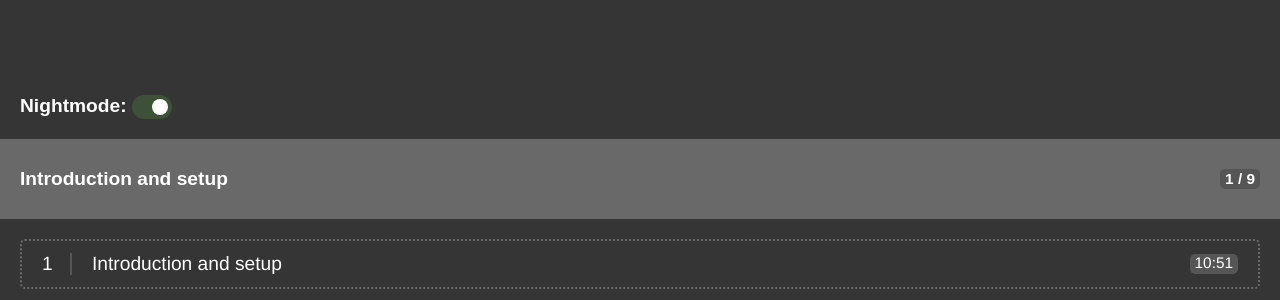
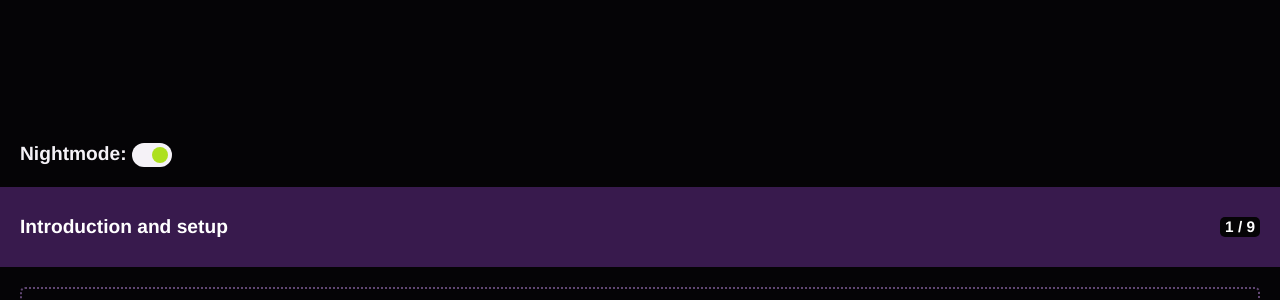
Before and after one commit to sabina929/react-video-player-app, a React (Create React App) app: page /ghI-gMi1DPc in a window 1280 px wide. Shown: the part 645-945 px from the top of the page. Built offline with nearby package versions, Linux system fonts and the light colour scheme.

Commit message:
small changes

```diff
--- a/src/components/containers/VPlayer.js
+++ b/src/components/containers/VPlayer.js
@@ -6,22 +6,22 @@ import StyledVPlayer from '../styles/StyledVPlayer'
 
 
 const themeDark = {
-    bgcolor: "#353535",
-    bgcolorItem: "#414141",
-    bgcolorItemActive: "#405c65",
-    bgcolorPlayed: "#5264de",
+    bgcolor: "hsl(276, 24%, 2%)",
+    bgcolorItem: "hsl(276, 24%, 12%)",
+    bgcolorItemActive: "hsl(276, 50%, 20%)",
+    bgcolorPlayed: "hsl(276, 56%, 50%)",
     border: "none",
     borderPlayed: "none",
-    color: "#ffffff"
+    color: "hsl(276, 24%, 96%)"
 }
 const themeLight = {
-    bgcolor: "#ffffff",
-    bgcolorItem: "#ffffff",
-    bgcolorItemActive: "#80a7b1",
-    bgcolorPlayed: "#7d9979",
-    border: "1px solid #353535",
+    bgcolor: "hsl(276, 24%, 96%)",
+    bgcolorItem: "hsl(276, 24%, 96%)",
+    bgcolorItemActive: "hsl(276, 50%, 60%)",
+    bgcolorPlayed: "hsl(276, 24%, 36%)",
+    border: "1px solid hsl(276, 24%, 2%)",
     borderPlayed: "none",
-    color: "#353535"
+    color: "hsl(276, 24%, 2%)"
 }
 
 
--- a/src/components/styles/StyledJourney.js
+++ b/src/components/styles/StyledJourney.js
@@ -1,12 +1,10 @@
 import styled from "styled-components";
 
 const StyledJourney = styled.div`
-  background: #565656;
+  background: hsl(276, 24%, 2%);
   font-size: 0.8em;
   padding: 2px 5px;
   height: 20px;
-  display: -webkit-box;
-  display: -ms-flexbox;
   display: flex;
   flex-direction: row;
   align-items: center;
--- a/src/components/styles/StyledNightmode.js
+++ b/src/components/styles/StyledNightmode.js
@@ -1,7 +1,7 @@
 import styled from "styled-components";
 
 const StyledNightmode = styled.div`
-  font-family: "Hind", sans-serif;
+  font-family: Helvetica, sans-serif;
   font-weight: 800;
   font-size: 1.6em;
   color: ${props => props.theme.color};
@@ -32,7 +32,7 @@ const StyledNightmode = styled.div`
     left: 0;
     right: 0;
     bottom: 0;
-    background-color: #ccc;
+    background-color: hsl(76, 76%, 50%);
     -webkit-transition: 0.4s;
     transition: 0.4s;
   }
@@ -44,23 +44,22 @@ const StyledNightmode = styled.div`
     width: 16px;
     left: 4px;
     bottom: 4px;
-    background-color: white;
+    background-color: hsl(276, 24%, 96%);
     -webkit-transition: 0.4s;
     transition: 0.4s;
   }
 
   input:checked + .slider {
-    background-color: #3d5138;
+    background-color: hsl(276, 24%, 96%);
   }
 
   input:focus + .slider {
-    box-shadow: 0 0 1px #2196f3;
+    box-shadow: 0 0 1px hsl(276, 24%, 96%);
   }
 
   input:checked + .slider:before {
-    -webkit-transform: translateX(16px);
-    -ms-transform: translateX(16px);
     transform: translateX(16px);
+    background-color: hsl(76, 76%, 50%);
   }
 
   /* Rounded sliders */
--- a/src/components/styles/StyledPlaylist.js
+++ b/src/components/styles/StyledPlaylist.js
@@ -1,14 +1,11 @@
 import styled from "styled-components";
 
 const StyledPlaylist = styled.div`
-  // -webkit-box-flex: 1;
-  // -ms-flex: 1 1 450px;
+  display: flex;
+  flex-direction: column;
   flex: 1 1 450px;
   overflow: hidden;
   color: white;
-  /* height: 0;
-  padding-top:50px;
-  padding-bottom: 36%; */
 
   @media screen and (max-width: 1400px) {
     width: 100%;
--- a/src/components/styles/StyledPlaylistHeader.js
+++ b/src/components/styles/StyledPlaylistHeader.js
@@ -1,16 +1,14 @@
 import styled from "styled-components";
 
 const StyledPlaylistHeader = styled.div`
-  background: #696969;
-  font-family: "Hind", sans-serif;
+  background: hsl(276, 50%, 20%);
+  font-family: Helvetica, sans-serif;
   font-weight: 800;
   font-size: 1.6em;
   color: #fff;
   padding: 0 20px;
   margin: 0 0 20px 0;
   min-height: 80px;
-  display: -webkit-box;
-  display: -ms-flexbox;
   display: flex;
   flex-direction: row;
   align-items: center;
--- a/src/components/styles/StyledPlaylistItem.js
+++ b/src/components/styles/StyledPlaylistItem.js
@@ -2,17 +2,13 @@ import styled from "styled-components";
 
 const StyledPlaylistItem = styled.div`
   font-family: Helvetica, sans-serif;
-  -webkit-font-smoothing: antialiased;
-  -moz-osx-font-smoothing: grayscale;
   background: none;
-  border: ${props => (props.active ? "2px dotted #696969" : "none")};
+  border: ${props => (props.active ? "2px dotted hsl(276, 24%, 36%)" : "none")};
   font-size: 1.6em;
   color: ${props => props.theme.color};
   min-height: 50px;
   padding: 10px 20px;
-  margin: 0 0 10px 0;
-  display: -webkit-box;
-  display: -ms-flexbox;
+  margin: 0 0 16px 0;
   display: flex;
   flex-direction: row;
   justify-content: space-between;
@@ -25,8 +21,8 @@ const StyledPlaylistItem = styled.div`
     display: ${props => (props.active || !props.played ? "none" : "block")};
     content: "";
     width: 10px;
-    min-height: 10px;
-    background: #409f4e;
+    height: 10px;
+    background: hsl(76, 76%, 50%);
     border-radius: 50px;
     position: absolute;
     left: 0;
@@ -34,15 +30,15 @@ const StyledPlaylistItem = styled.div`
   }
 
   .v-player__video-nr {
-    flex-grow: 1; /* default 0 */
+    flex-grow: 1;
     max-width: 30px;
     padding-right: 20px;
-    border-right: 2px solid #565656;
+    border-right: 2px solid hsl(276, 24%, 28%);
   }
 
   .v-player__video-name,
   .v-player__video-name a {
-    flex-grow: 10; /* default 0 */
+    flex-grow: 10;
     padding: 0 0 0 10px;
     color: ${props => props.theme.color};
     text-align: left;
@@ -51,7 +47,7 @@ const StyledPlaylistItem = styled.div`
   }
 
   .v-player__video-time {
-    background: #565656;
+    background: hsl(276, 24%, 28%);
     min-width: 45px;
     color: #fff;
     font-size: 0.8em;
@@ -63,13 +59,13 @@ const StyledPlaylistItem = styled.div`
   }
 
   .v-player__video-download {
-    flex-grow: 1; /* default 0 */
+    flex-grow: 1;
     color: ${props => (props.played ? "#fff" : props.theme.color)};
     margin: 0 0 0 20px;
     max-width: 30px;
     padding: 0 20px;
-    border-left: 2px solid #565656;
-    font-family: "fontello";
+    border-left: 2px solid hsl(276, 24%, 28%);
+    font-family: Helvetica, sans-serif;
     font-style: normal;
     font-weight: normal;
   }
--- a/src/components/styles/StyledPlaylistitems.js
+++ b/src/components/styles/StyledPlaylistitems.js
@@ -3,28 +3,24 @@ import styled from "styled-components";
 const StyledPlaylistitems = styled.div`
   padding: 0 20px 0 20px;
   overflow-y: auto;
-  height: 28vw;
-  max-height: 500px;
+  height: 29.5vw;
 
-  /* width */
   ::-webkit-scrollbar {
     width: 5px;
   }
 
-  /* Track */
   ::-webkit-scrollbar-track {
     background: transparent;
   }
 
-  /* Handle */
   ::-webkit-scrollbar-thumb {
-    background: #888;
-    border-radius: 2px;
+    // background: #888;
+    background:  rgb(33, 24, 39);
   }
 
-  /* Handle on hover */
   ::-webkit-scrollbar-thumb:hover {
-    background: #555;
+    // background: #555;
+    background: hsl(276, 24%, 6%);
   }
 `;
 
--- a/src/components/styles/StyledVPlayer.js
+++ b/src/components/styles/StyledVPlayer.js
@@ -1,15 +1,16 @@
 import styled from "styled-components";
 
 const StyledVPlayer = styled.div`
-  background: ${props => props.theme.bgcolor}; /* #353535; */
-  border: ${props => props.theme.border};
-  max-width: 1800px;
+  background: ${props => props.theme.bgcolor};
+  max-width: 100vw;
   margin: 0 auto;
   display: -webkit-box;
   display: -ms-flexbox;
   display: flex;
   flex-direction: row;
-  max-height: 863px;
+  // max-height: 1600px;
+  min-height: 100vh;
+
   transition: all 0.5s ease;
 
   @media screen and (max-width: 1400px) {
--- a/src/components/styles/StyledVideo.js
+++ b/src/components/styles/StyledVideo.js
@@ -2,8 +2,6 @@ import styled from "styled-components";
 
 const StyledVideo = styled.div`
   position: relative;
-  -webkit-box-flex: 2;
-  -ms-flex: 2 0 900px;
   flex: 2 0 900px;
 
   @media screen and (max-width: 1400px) {
--- a/src/components/styles/StyledVideoWrapper.js
+++ b/src/components/styles/StyledVideoWrapper.js
@@ -2,7 +2,7 @@ import styled from "styled-components";
 
 const StyledVideoWrapper = styled.div`
   width: 100%;
-  padding-bottom: 56.25%;
+  padding-bottom: 60%;
   position: relative;
 `;
 
--- /dev/null
+++ b/src/index.css
@@ -0,0 +1,10 @@
+body{
+    color: hsl(276, 24%, 12%);
+    color: hsl(276, 24%, 6%);
+    color: hsl(276, 24%, 2%);
+    /* color: #353535; */
+
+    color: hsl(276, 24%, 36%);
+    color: hsl(276, 24%, 28%);
+    color: hsl(76, 76%, 50%);
+}
```
Also changed, not shown: src/components/PlaylistItem.js (+1 -8 lines).
